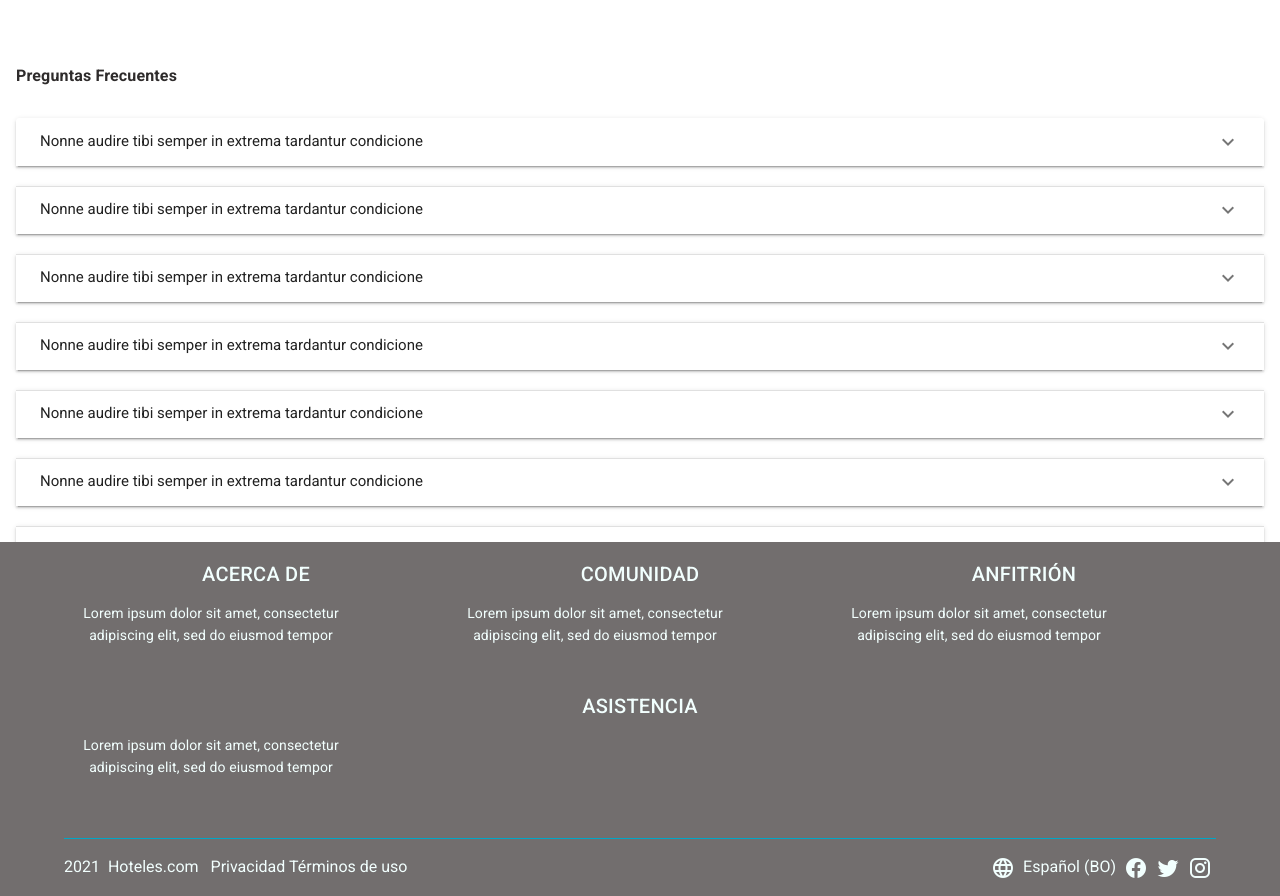
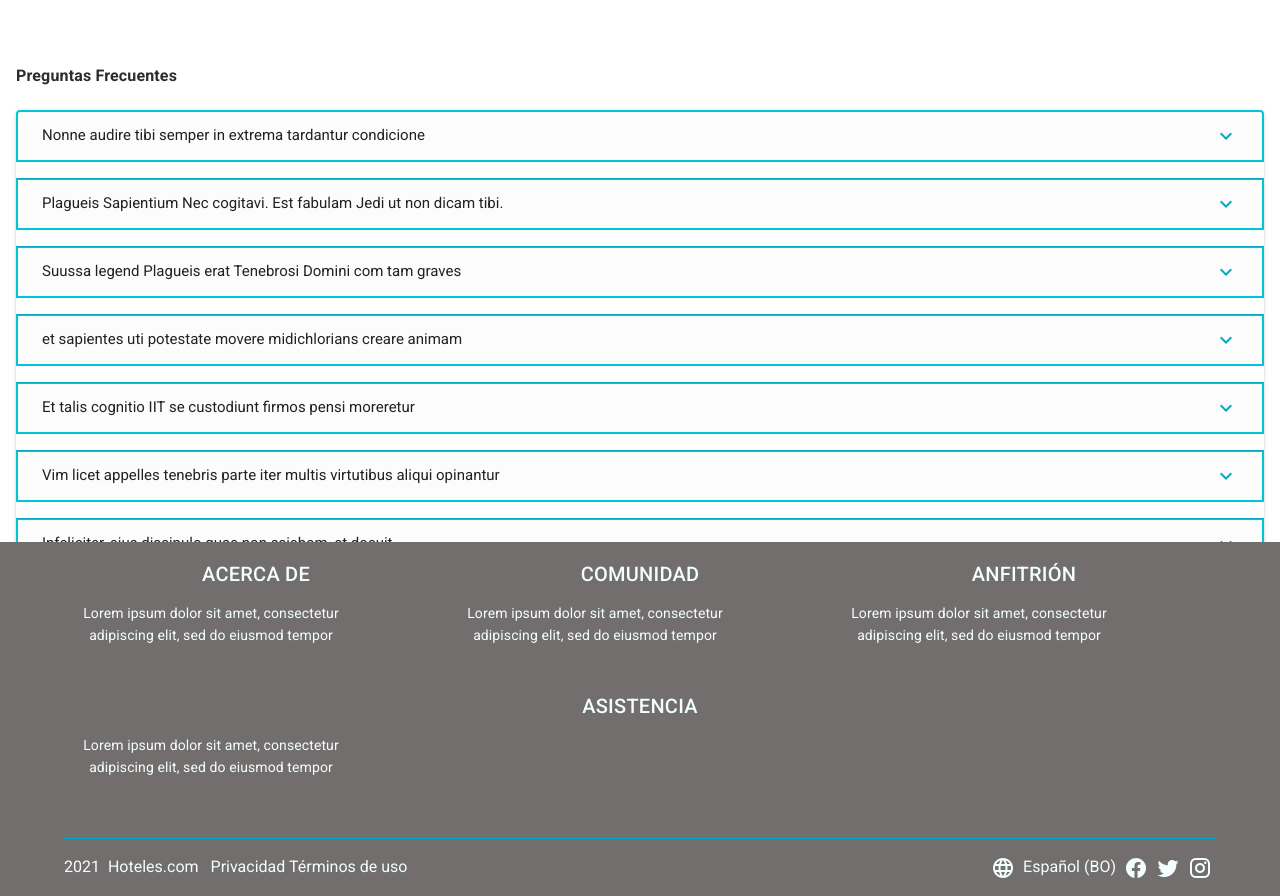
Before and after one commit to vanebustillos/UX-Booking, a Vue app: page /#/thing-to-do in a window 1280 px wide. Shown: the part 9708-10604 px from the top of the page. Built offline with nearby package versions, Linux system fonts and the light colour scheme.

Commit message:
Change color of expansion-panle

```diff
--- a/src/views/ThingToDo.vue
+++ b/src/views/ThingToDo.vue
@@ -334,24 +334,16 @@
         >Preguntas Frecuentes</v-card-title
       >
       <div class="pa-0 my-5 mx-16 px-8 questions" max-width="1440">
-        <v-expansion-panels>
-          <v-expansion-panel
-            dense
-            outlined
-            height="56px"
-            color="primary darken-2"
-            class="ma-2 mt-2 mb-3"
-            v-for="(item, i) in 8"
-            :key="i"
-          >
-            <v-expansion-panel-header>
-              Nonne audire tibi semper in extrema tardantur condicione
+        <v-expansion-panels v-model="panel" :readonly="readonly" multiple>
+          <v-expansion-panel v-for="item in questions" :key="item.title">
+            <v-expansion-panel-header class="panel-header">
+              {{ item.title }}
+              <template v-slot:actions>
+                <v-icon color="primary darken-3"> $expand </v-icon>
+              </template>
             </v-expansion-panel-header>
             <v-expansion-panel-content>
-              Lorem ipsum dolor sit amet, consectetur adipiscing elit, sed do
-              eiusmod tempor incididunt ut labore et dolore magna aliqua. Ut
-              enim ad minim veniam, quis nostrud exercitation ullamco laboris
-              nisi ut aliquip ex ea commodo consequat.
+              Some content
             </v-expansion-panel-content>
           </v-expansion-panel>
         </v-expansion-panels>
@@ -492,6 +484,27 @@ export default {
           img: "https://amazingarchitecture.com/storage/366/75228373_image8935.jpg",
         },
       ],
+      questions: [
+        { title: "Nonne audire tibi semper in extrema tardantur condicione" },
+        {
+          title:
+            "Plagueis Sapientium Nec cogitavi. Est fabulam Jedi ut non dicam tibi.",
+        },
+        {
+          title: "Suussa legend Plagueis erat Tenebrosi Domini com tam graves",
+        },
+        {
+          title:
+            "et sapientes uti potestate movere midichlorians creare animam",
+        },
+        { title: "Et talis cognitio IIT se custodiunt firmos pensi moreretur" },
+        {
+          title:
+            "Vim licet appelles tenebris parte iter multis virtutibus aliqui opinantur",
+        },
+        { title: "Infeliciter, eius discipulo quae non sciebam, et docuit" },
+        { title: "Irrisorie. Alios salvos fecit, sed ipse" },
+      ],
     };
   },
 };
@@ -534,4 +547,10 @@ export default {
 .footer {
   margin-bottom: 240px;
 }
+.panel-header {
+  color: #00c4d7;
+  background-color: #fcfcfc;
+  border: 2px solid #00c4d7;
+  margin-bottom: 16px;
+}
 </style>
```
